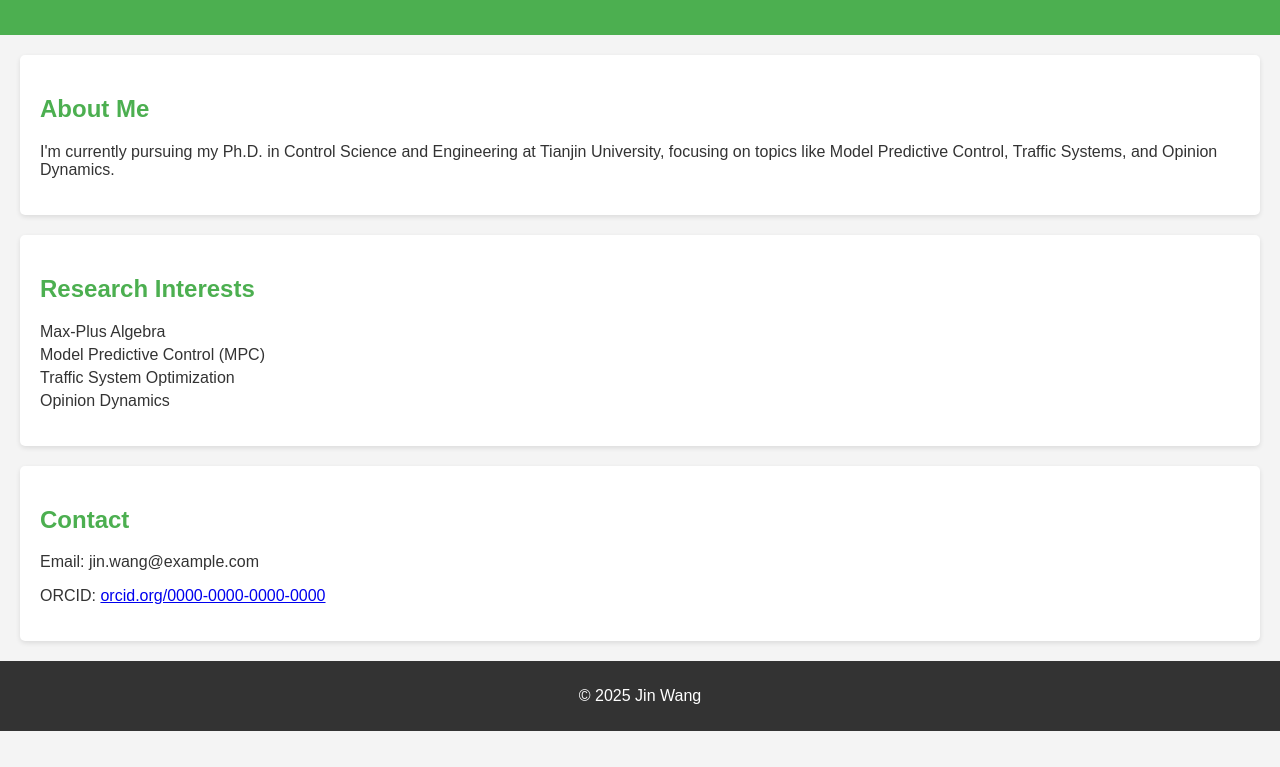
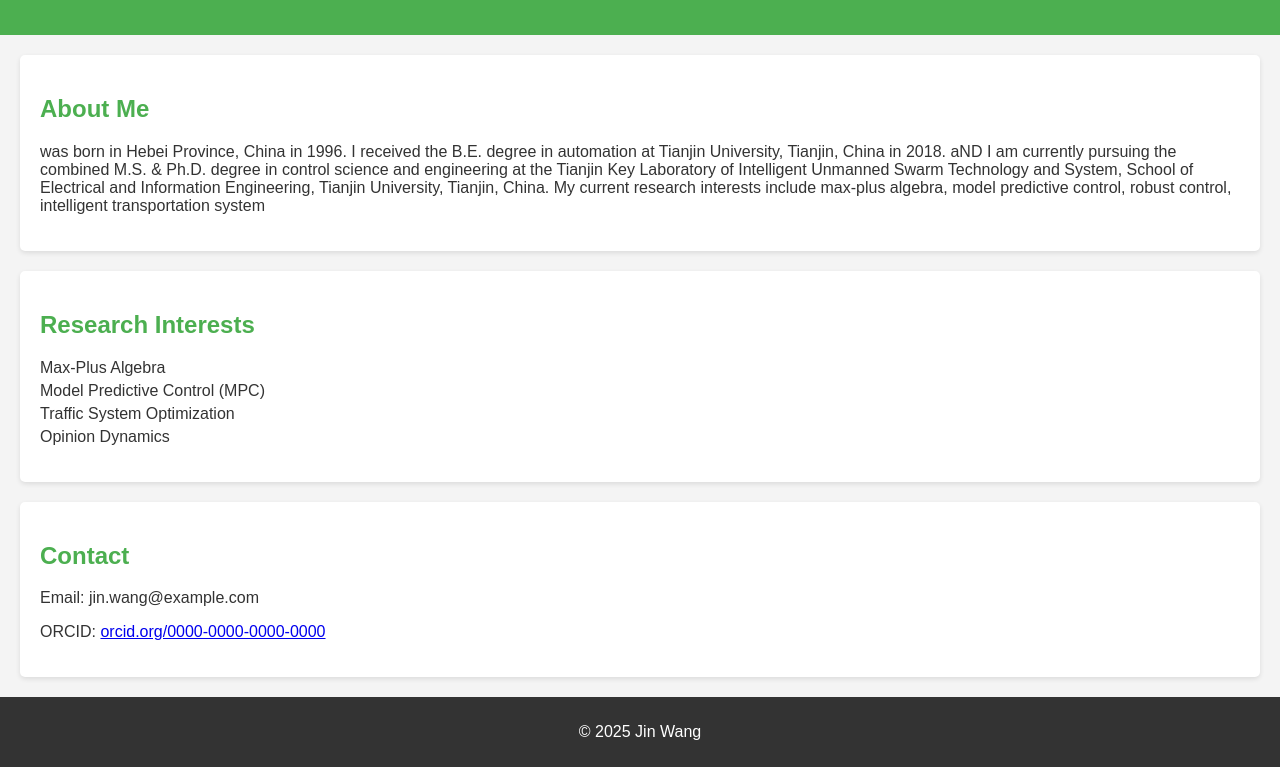
Before and after one commit to jinwang-web/jinwang-web.github.io, a plain HTML site: page index.html in a window 1280 px wide. Shown: the part 104-871 px from the top of the page. Before the commit the page ends 835 px from the top, so only its background shows below. Drawn offline with Linux system fonts and the light colour scheme.

Commit message:
Update index.html

```diff
--- a/index.html
+++ b/index.html
@@ -15,7 +15,7 @@
 
     <section id="about">
         <h2>About Me</h2>
-        <p>I'm currently pursuing my Ph.D. in Control Science and Engineering at Tianjin University, focusing on topics like Model Predictive Control, Traffic Systems, and Opinion Dynamics.</p>
+        <p>was born in Hebei Province, China in 1996. I received the B.E. degree in automation at Tianjin University, Tianjin, China in 2018. aND I am currently pursuing the combined M.S. & Ph.D. degree in control science and engineering at the Tianjin Key Laboratory of Intelligent Unmanned Swarm Technology and System, School of Electrical and Information Engineering, Tianjin University, Tianjin, China. My current research interests include max-plus algebra, model predictive control, robust control, intelligent transportation system</p>
     </section>
 
     <section id="research">
```
